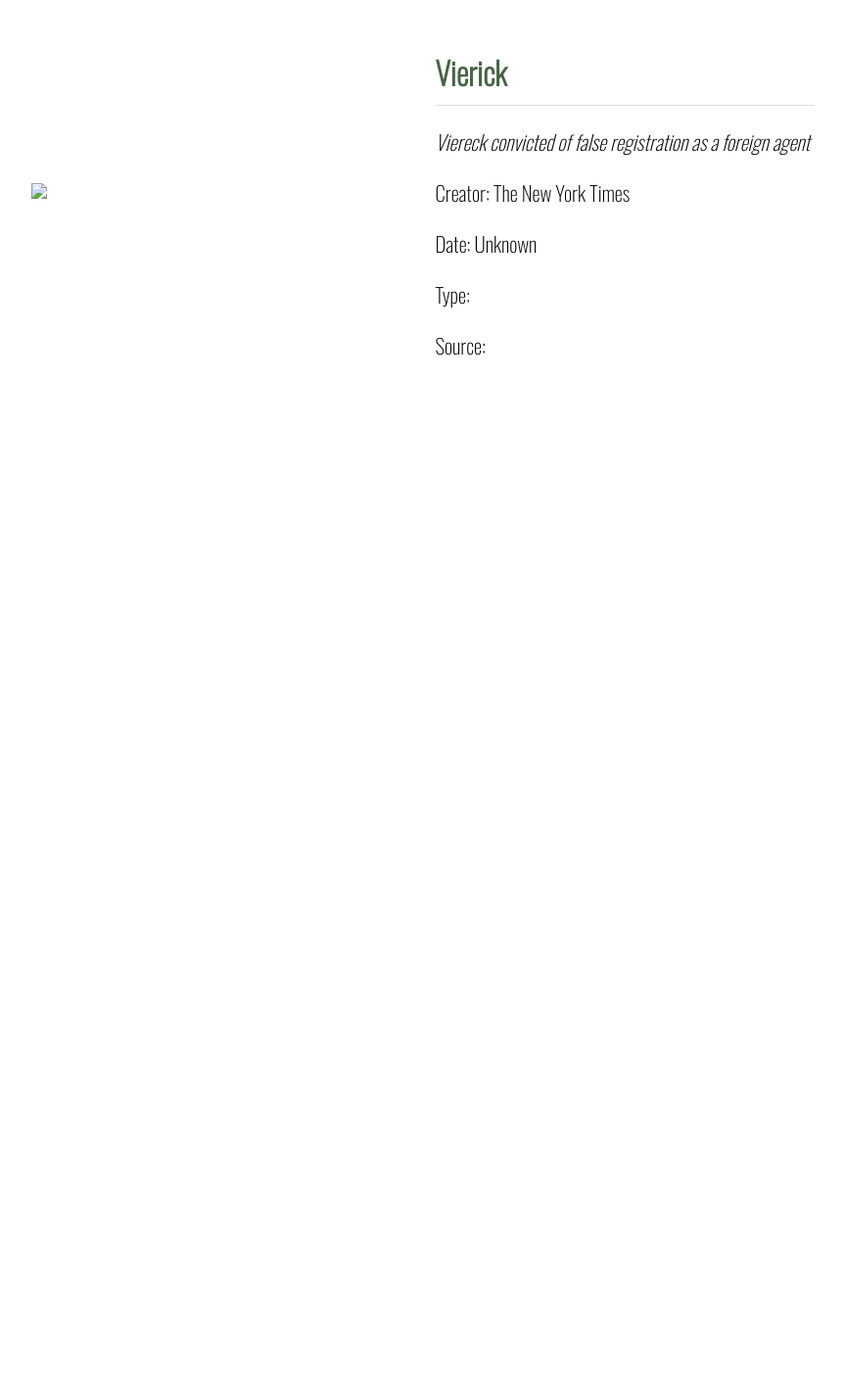
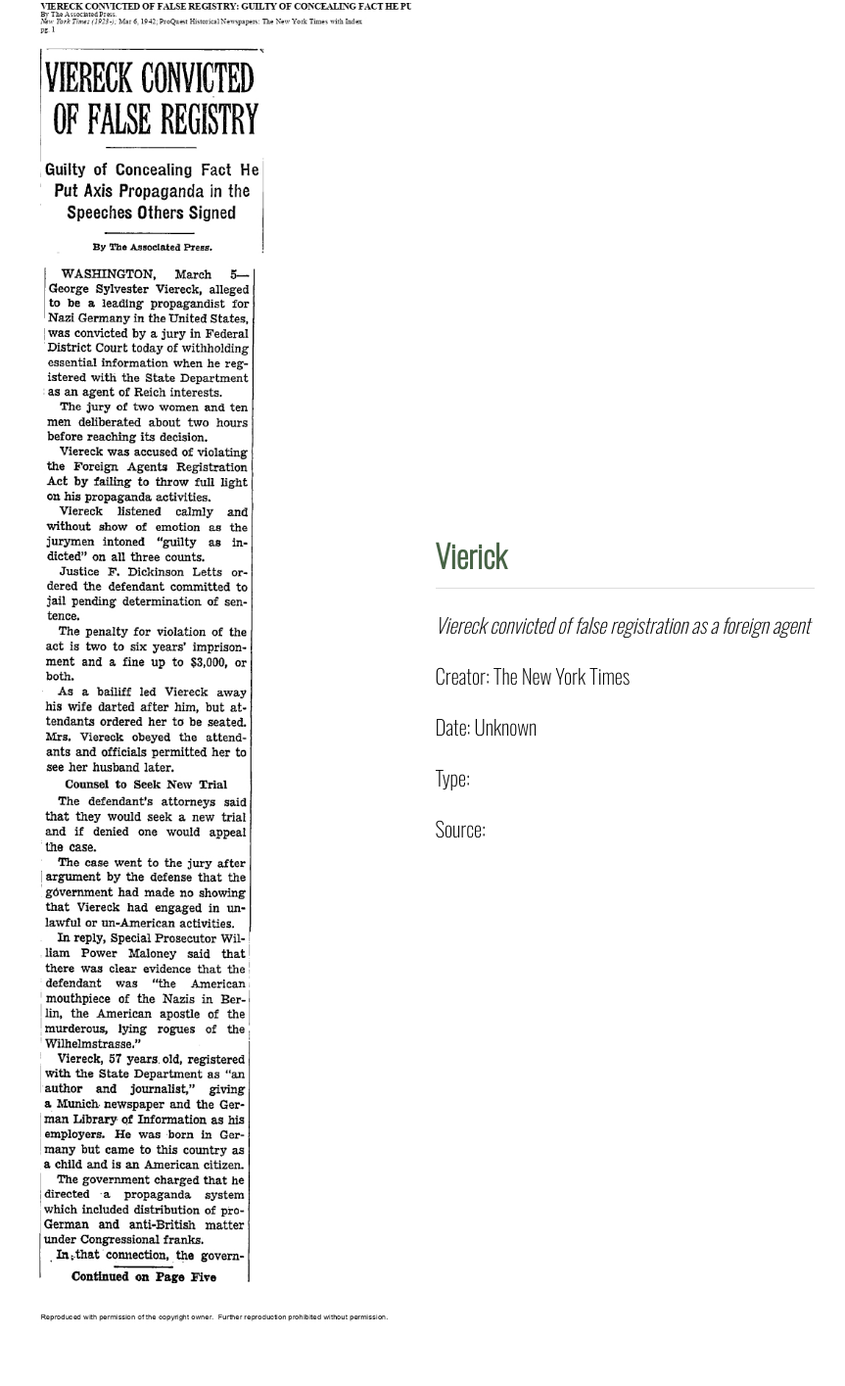
Before and after one commit to tonylira0327/forgn_agnt, a Jekyll site: the page built from _mindoc_media/VIERECK_CONVICTED_OF_FALSE_REG_page-0001.md, in a window 1280 px wide. Shown: the whole page at 98% size, without its empty margins (208-1071 px from the left). Built offline with Jekyll 4.4.1, drawn with Linux system fonts in a browser that asks for light colours; before the commit the page ends 900 px from its top, so only the background shows below that.

Commit message:
Update VIERECK_CONVICTED_OF_FALSE_REG_page-0001.md

```diff
--- a/_mindoc_media/VIERECK_CONVICTED_OF_FALSE_REG_page-0001.md
+++ b/_mindoc_media/VIERECK_CONVICTED_OF_FALSE_REG_page-0001.md
@@ -16,7 +16,7 @@ format:
 credit_(IPTC):
 date_created_(IPTC):
 
-_path: assets/img/VIERECK_CONVICTED_OF_FALSE_REG_page-0001.jpg
+_path: /assets/img/VIERECK_CONVICTED_OF_FALSE_REG_page-0001.jpg
 order: '09'
 layout: image_description
 ---
```
